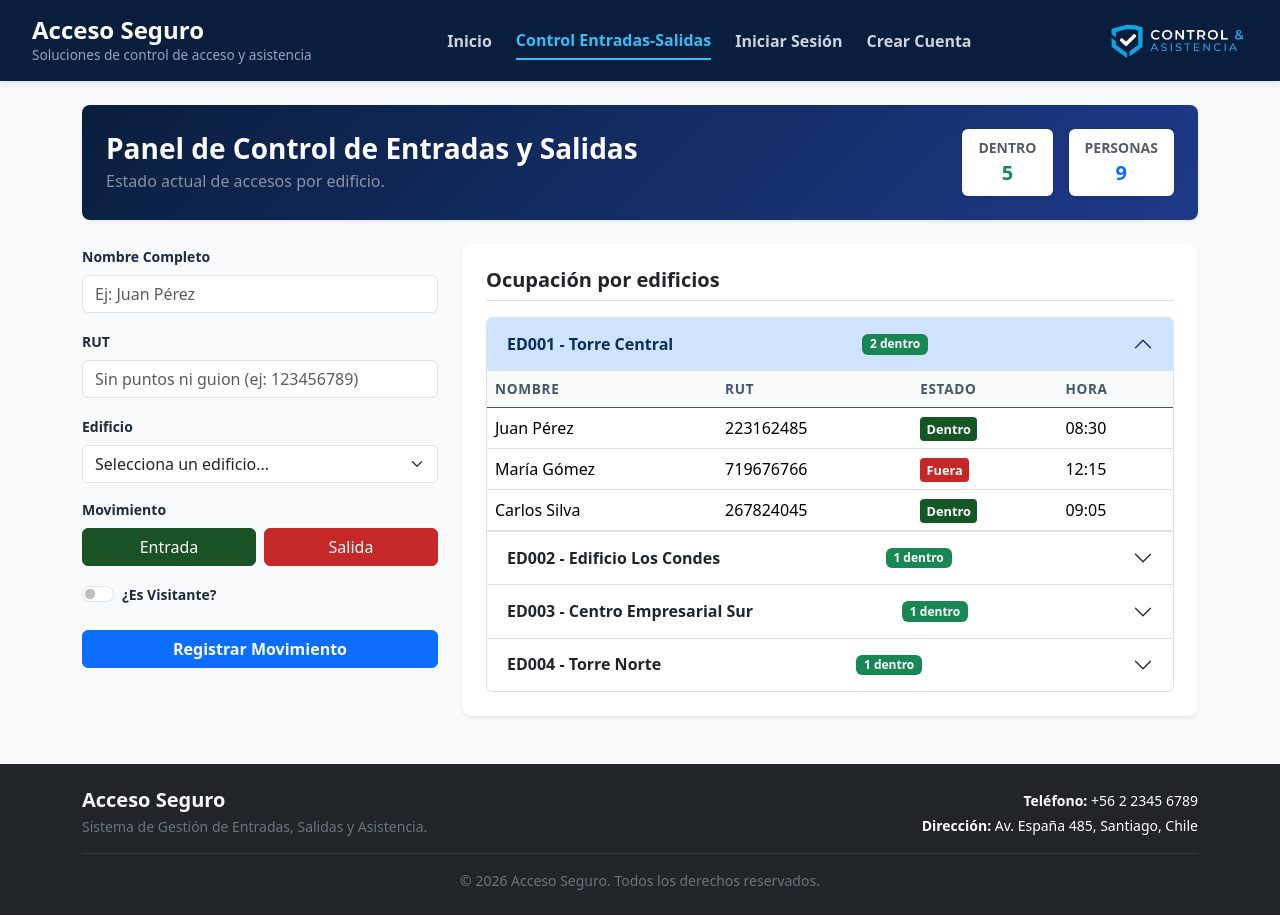
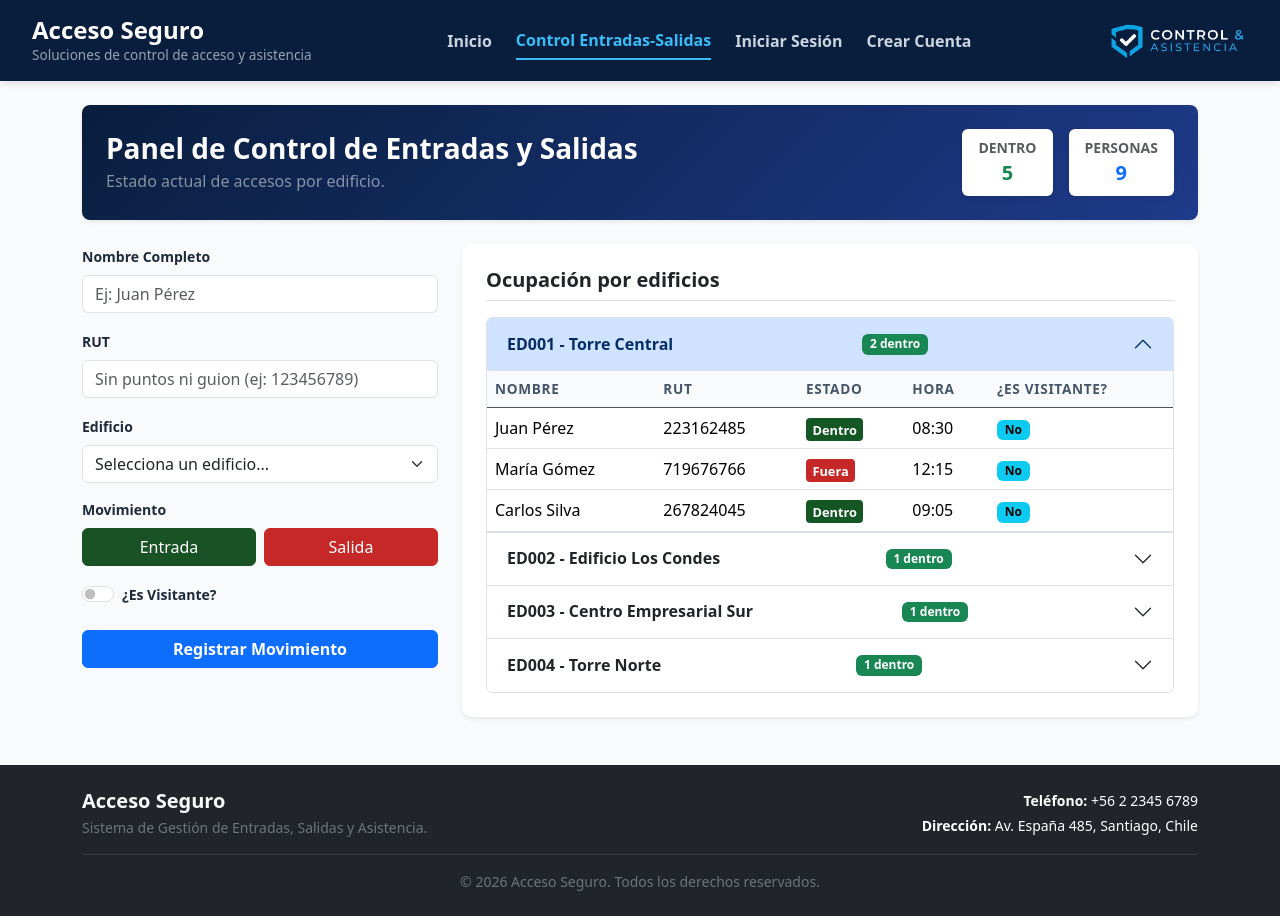
Before and after one commit to Antoogg/Evaluacion-Pagina-React, a React (Vite) app: page /control in a window 1280 px wide. Built offline with nearby package versions, Linux system fonts and the light colour scheme.

Commit message:
update: distincion entre visitantes y empleados

```diff
--- a/src/components/edificio/TablaPersonas.jsx
+++ b/src/components/edificio/TablaPersonas.jsx
@@ -8,6 +8,11 @@ function FilaPersona({ persona }) {
         <span className={dentro ? 'badge-status-dentro' : 'badge-status-fuera'}>{persona.estado}</span>
       </td>
       <td>{persona.hora}</td>
+      <td>
+        {persona.visitante
+          ? <span className="badge text-bg-warning">Sí</span>
+          : <span className="badge text-bg-info">No</span>}
+      </td>
     </tr>
   );
 }
@@ -17,12 +22,11 @@ function TablaPersonas({ personas = [] }) {
     <div className="table-responsive">
       <table className="table table-hover align-middle mb-0 tabla-control">
         <thead className="table-dark">
-          <tr><th>Nombre</th><th>RUT</th><th>Estado</th><th>Hora</th></tr>
+          <tr><th>Nombre</th><th>RUT</th><th>Estado</th><th>Hora</th><th>¿Es visitante?</th></tr>
         </thead>
         <tbody>
           {personas.length === 0 ? (
-            <tr><td colSpan={4} className="text-center text-muted">Sin registros de personas</td></tr>
-          ) : (
+            <tr><td colSpan={5} className="text-center text-muted">Sin registros de personas</td></tr>) : (
             personas.map((p) => <FilaPersona key={p.rut} persona={p} />)
           )}
         </tbody>
--- a/src/data/edificiosData.js
+++ b/src/data/edificiosData.js
@@ -66,12 +66,12 @@ export function eliminarPersona(idEdificio, rut) {
   return db[idEdificio].length < antes;
 }
 
-export function registrarMovimiento(idEdificio, { nombre, rut, estado, hora }) {
+export function registrarMovimiento(idEdificio, { nombre, rut, estado, hora, visitante = false }) {
   asegurarEdificio(idEdificio);
   const existe = db[idEdificio].some((p) => p.rut === rut);
   return existe
-    ? actualizarPersona(idEdificio, rut, { nombre, estado, hora })
-    : crearPersona(idEdificio, { nombre, rut, estado, hora });
+    ? actualizarPersona(idEdificio, rut, { nombre, estado, hora, visitante })
+    : crearPersona(idEdificio, { nombre, rut, estado, hora, visitante });
 }
 
 export function reiniciarDatos() {
--- a/src/pages/ControlView.jsx
+++ b/src/pages/ControlView.jsx
@@ -11,6 +11,7 @@ function ControlView() {
 
   const handleRegistrar = ({ nombre, rut, idEdificio, tipo }) => {
     const esEntrada = tipo.startsWith('Entrada');
+    const visitante = tipo.endsWith('Visitante');
     const estado = esEntrada ? 'Dentro' : 'Fuera';
     const hora = new Date().toLocaleTimeString('es-CL', {
       hour: '2-digit',
@@ -19,7 +20,7 @@ function ControlView() {
     });
 
     try {
-      registrarEnBD(idEdificio, { nombre, rut, estado, hora });
+      registrarEnBD(idEdificio, { nombre, rut, estado, hora, visitante });
       setDatos(obtenerDatos());
       setIdAbierto(idEdificio);
       setMensaje({ texto: `${nombre}: ${esEntrada ? 'entrada' : 'salida'} registrada.`, tipo: 'success' });
```
Also changed, not shown: 1 other file (tests, documents, lock files or other folders).
